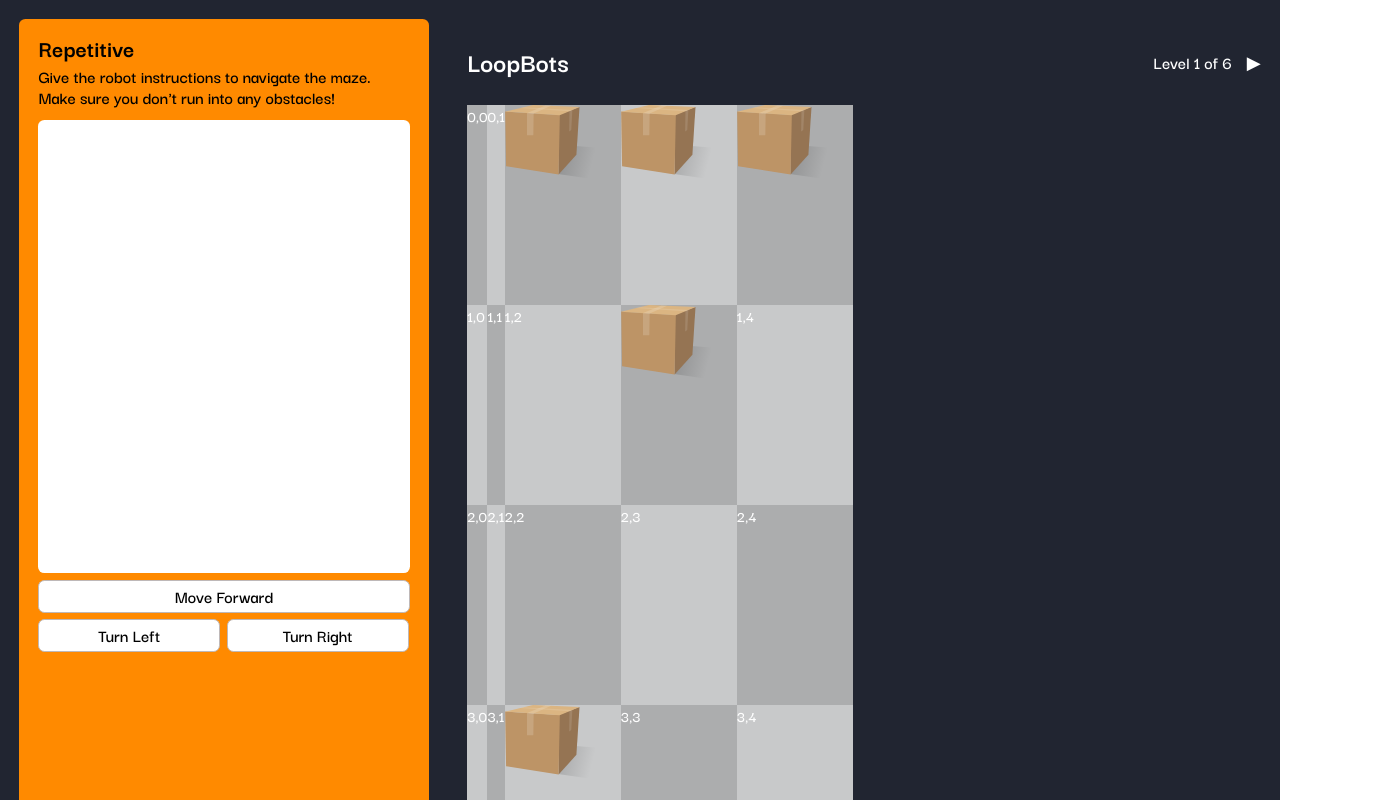
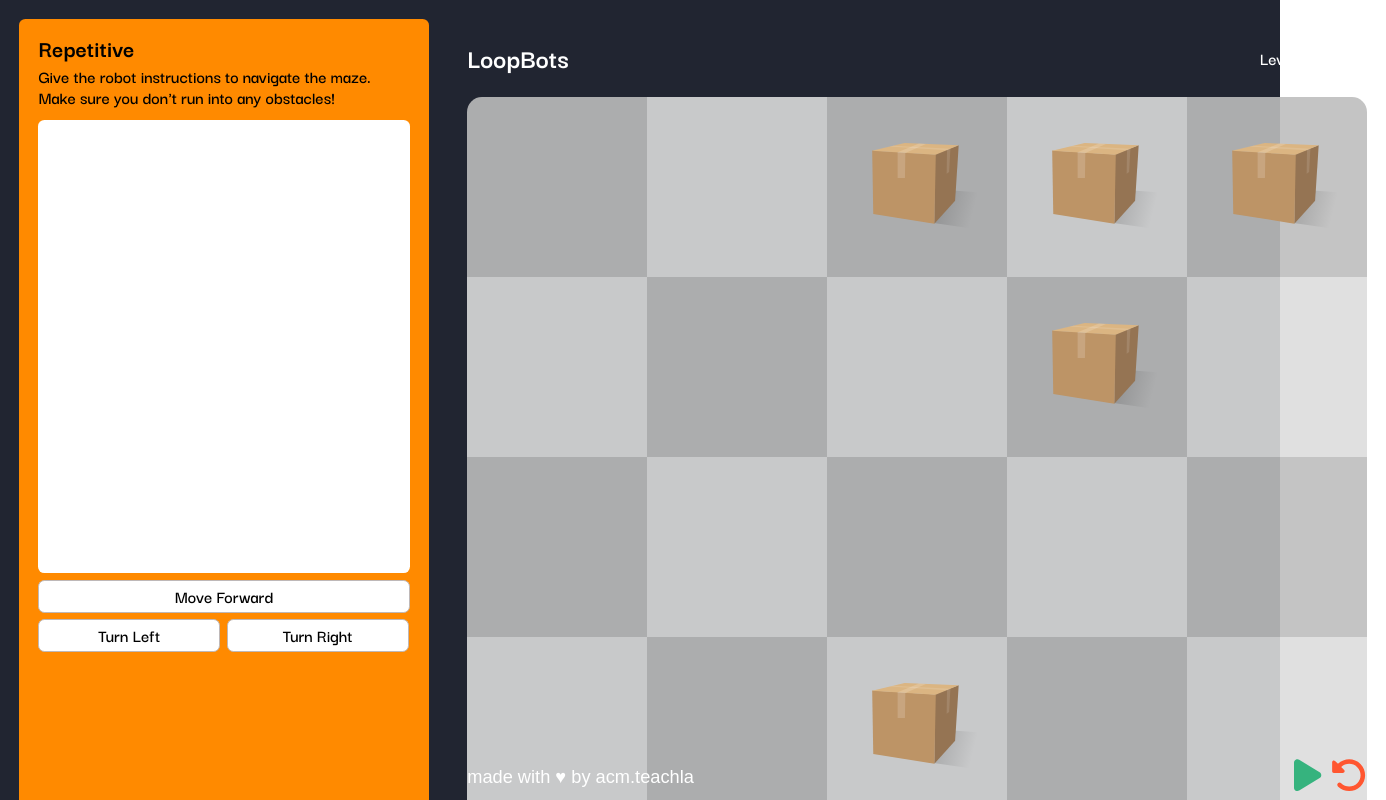
Before and after one commit to uclaacm/forloopslab, a React app: page / in a window 1280 px wide. Shown: the top 800 px of the page, 1386 px wide, since content can reach past the window. Built offline with nearby package versions, Linux system fonts and the light colour scheme; a web font is replaced by a local one.

Commit message:
grid styling

```diff
--- a/src/components/pages/pythonfill.tsx
+++ b/src/components/pages/pythonfill.tsx
@@ -11,10 +11,10 @@ import '../../styles/app.scss';
 import '../../styles/levelSelect.scss';
 import '../../styles/pythonfill.scss';
 import SyntaxHighlighter from 'react-syntax-highlighter';
+import {Boxes} from '../shared/Boxes';
 import codeColorDark from '../shared/codeColorDark';
 import codeColorLight from '../shared/codeColorLight';
 
-import {Boxes} from '../shared/Boxes';
 import { Maze } from '../shared/maze';
 
 const boxes = Boxes(4,5);
@@ -79,9 +79,6 @@ function MoveFill(props:any): JSX.Element {
   // const code2 = '):';
   const code3 = '    moveForward()';
   return (
-    // <div className='line plain'>
-    //   <Syntax steps = {<input className="forwardInput"  onChange={(val) => props.onChange(val.target.value, props.index)}/>}/>
-    // </div>
     <div className = "moveComponent">
       <div id = 'code1'>
         <SyntaxHighlighter language="Python" style={codeColorLight}>{code1}</SyntaxHighlighter>
--- a/src/components/pages/pythontype.tsx
+++ b/src/components/pages/pythontype.tsx
@@ -2,14 +2,13 @@ import { faRotateLeft, faPlay} from '@fortawesome/free-solid-svg-icons';
 import { FontAwesomeIcon } from '@fortawesome/react-fontawesome';
 import { Link, useLocation } from 'react-router-dom';
 import '../../styles/pythontype.scss';
+import SyntaxHighlighter from 'react-syntax-highlighter';
 import {Boxes} from '../shared/Boxes';
+import codeColorDark from '../shared/codeColorDark';
 import { Maze } from '../shared/maze';
 
 import '../../styles/app.scss';
 import '../../styles/levelSelect.scss';
-import SyntaxHighlighter from 'react-syntax-highlighter';
-import codeColorDark from '../shared/codeColorDark';
-import codeColorLight from '../shared/codeColorLight';
 
 function ForLoopSyntax(){
   const code = 'for steps in range(3):' + '\n' + '    moveForward()' + '\n' + 'turnLeft()';
@@ -30,7 +29,7 @@ function PythonType(props: {
 
 
   const boxes = Boxes(4,5);
-  const codeContent = ['for steps in range(3):', ' moveForward()', 'turnLeft()'];
+  // const codeContent = ['for steps in range(3):', ' moveForward()', 'turnLeft()'];
 
   return (
     <div className="frame">
--- a/src/components/shared/maze.tsx
+++ b/src/components/shared/maze.tsx
@@ -12,10 +12,10 @@ export function Maze(props:MazeProps):JSX.Element {
   for (let i = 0; i < props.rows; i++) {
     for (let j = 0; j < props.cols; j++) {
       if (!squares[i]) {
-        squares[i] = [<div key={`${i}-${j}`}>{i},{j}</div>];
+        squares[i] = [<div key={`${i}-${j}`}></div>];
       }
       else {
-        squares[i].push(<div key={`${i}-${j}`}>{i},{j}</div>);
+        squares[i].push(<div key={`${i}-${j}`}></div>);
       }
     }
   }
@@ -23,15 +23,17 @@ export function Maze(props:MazeProps):JSX.Element {
   for (let i = 0; i < props.boxCoords.length; i++) {
     const r = props.boxCoords[i][0];
     const c = props.boxCoords[i][1];
-    squares[r][c] = <div><img src={boxImg} alt="cardboard box"></img></div>;
+    squares[r][c] = <div className = "box"><img src={boxImg} alt="cardboard box"></img></div>;
   }
   const mazeStyle = {
     display: 'grid',
     gridTemplateColumns: `repeat(${props.cols}, auto)`,
   };
   return (
-    <div className="maze-container" style={mazeStyle}>
-      {squares}
+    <div className = "maze">
+      <div className="maze-container" style={mazeStyle}>
+        {squares}
+      </div>
     </div>
   );
 }
--- a/src/styles/maze.scss
+++ b/src/styles/maze.scss
@@ -4,16 +4,53 @@
     background-color: rgba(190, 190, 190, 0.894);
 }*/
 
-/*.maze-container {
-    display: grid;
-    grid-template-columns: repeat(3, auto);
-}*/
+// .maze-container {
+//     display: grid;
+//     grid-template-columns: repeat(3, auto);
+// }
+.maze {
+  align-content: center;
+  display: grid;
+  gap: 0;
+  justify-content: center;
+  margin: auto;
+}
 
 .maze-container > div {
   background-color: rgba(190, 190, 190, 0.894);
-  height: 25vh;
+  height: 15vw;
+  max-height: 180px;
+  max-width: 180px;
+  width: 15vw;
 }
 
 .maze-container > div:nth-child(even) {
   background-color: rgba(221, 221, 221, 0.894);
 }
+
+.maze-container > div:first-of-type {
+  border-top-left-radius: 15px;
+}
+
+.maze-container > div:last-of-type {
+  border-bottom-right-radius: 15px;
+}
+
+.maze-container > div:nth-child(5) {
+  border-top-right-radius: 15px;
+}
+
+.maze-container > div:nth-child(16) {
+  border-bottom-left-radius: 15px;
+}
+
+.box {
+  align-items: center;
+  display: flex;
+  justify-content: center;
+}
+
+img {
+  padding-left: 45px;
+  width: 140%;
+}
--- a/src/styles/pythonfill.scss
+++ b/src/styles/pythonfill.scss
@@ -56,11 +56,11 @@
   font-size: 16px;
   margin: 0.25vw;
   padding: 0.25vw;
-  width: 30px;
-  text-align: center;
+  position: relative;
   // FIX ISSUE - input box is not responsive when resizing the window - need to somehow anchor it so that it is always somehow positioned int he right place even when the window is resized
   right: 5.35vw;
-  position: relative;
+  text-align: center;
+  width: 30px;
 }
 
 .moveComponent {
```
